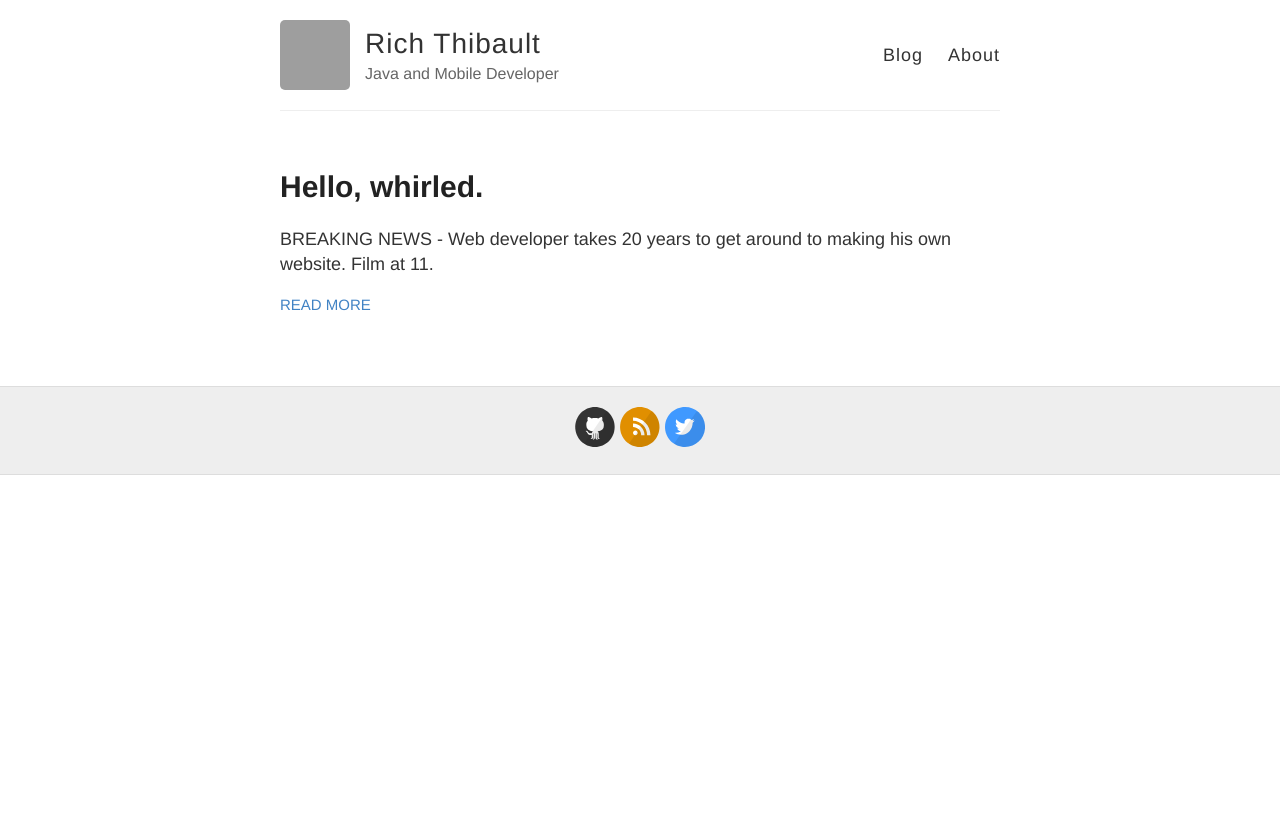
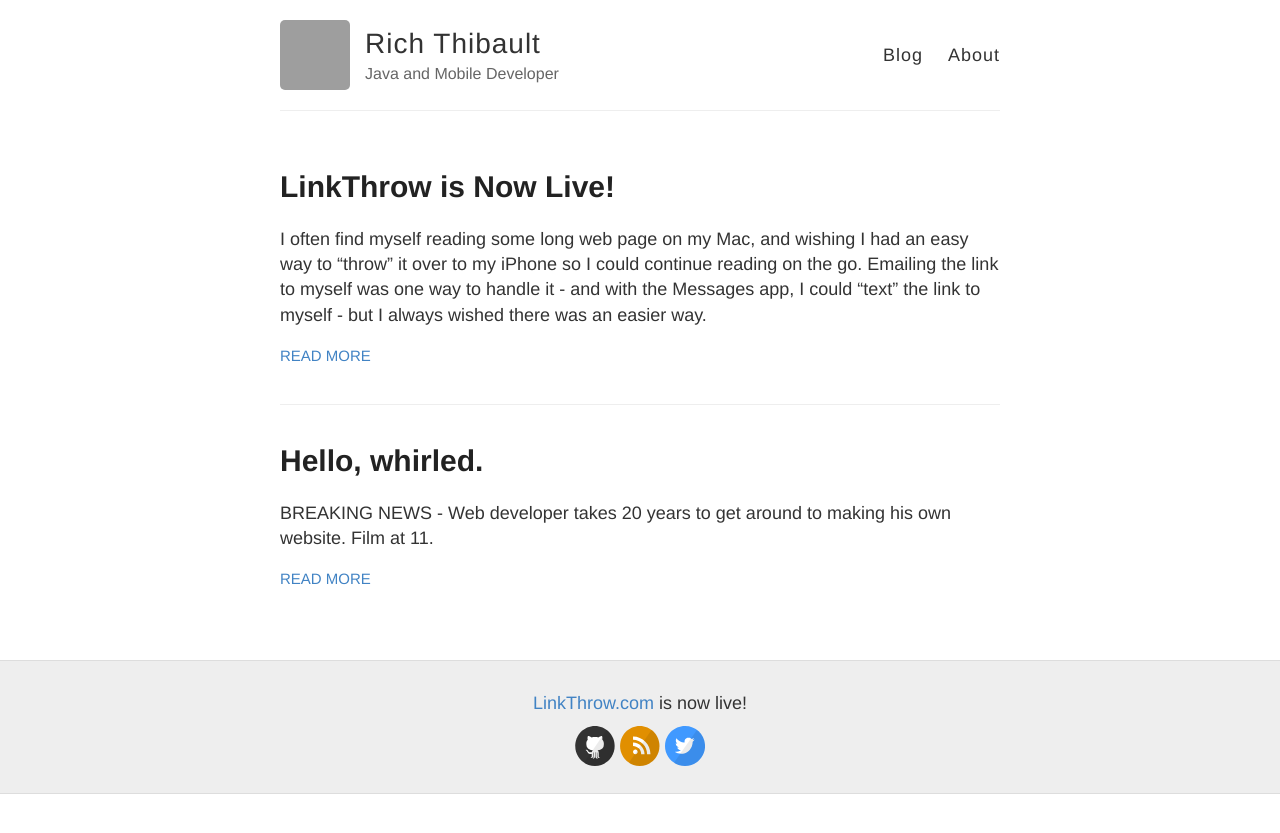
Before and after one commit to richthibault/richthibault.github.io, a Jekyll site: the page built from index.html, in a window 1280 px wide. Shown: the top 833 px of the page. Built offline with Jekyll 4.4.1, drawn with Linux system fonts in a browser that asks for light colours; grey boxes are pictures that could not be loaded.

Commit message:
linkthrow post

```diff
--- a/_layouts/default.html
+++ b/_layouts/default.html
@@ -11,6 +11,7 @@
 
     <link rel="stylesheet" type="text/css" href="{{ site.baseurl }}/style.css" />
     <link rel="alternate" type="application/rss+xml" title="{{ site.name }} - {{ site.description }}" href="{{ site.baseurl }}/feed.xml" />
+    <link rel="icon" href="{{ site.avatar }}" type="image/x-icon" />
 
     <!-- Created with Jekyll Now - http://github.com/barryclark/jekyll-now -->
   </head>
@@ -41,6 +42,9 @@
     <div class="wrapper-footer">
       <div class="container">
         <footer class="footer">
+          <div style="margin:10px">
+          <a href="http://www.linkthrow.com" target="_blank">LinkThrow.com</a> is now live!
+          </div>
           {% include svg-icons.html %}
         </footer>
       </div>
--- /dev/null
+++ b/_posts/2016-8-28-LinkThrow-is-now-live.md
@@ -0,0 +1,30 @@
+---
+layout: post
+title: LinkThrow is Now Live!
+---
+
+I often find myself reading some long web page on my Mac, and wishing I had an easy way to
+"throw" it over to my iPhone so I could continue reading on the go. Emailing the link to
+myself was one way to handle it - and with the Messages app, I could "text" the link to myself - but I always wished there was an easier way.
+
+Apple's Handoff functionality is great, but you have to be using Safari - and, well, I prefer Google Chrome.
+
+So when I saw the linkthrow.com domain was available, I snatched it up!  And then...sat on it for three years without doing anything.  But I finally set aside a couple weekends to work on it, and the site is now live: [LinkThrow.com](http://www.linkthrow.com)
+
+It only works with Chrome and iOS right now, but I'll probably build an Android app and some more browser extensions if there's any demand.
+
+### How it works
+
+It's pretty straightforward:
+
+* Install the extension for Chrome.
+
+* Install the mobile app on your iPhone or iPad - be sure to choose Yes when asked if you want to receive push notifications.  It won't work otherwise.
+
+* The mobile app will give you a six-character code - enter that code in the browser extension and you can start throwing links.  Throwing a link to the phone sends a push notification, and sliding to open the push notification launches the page in mobile Safari.
+
+### What I learned
+
+This was also a learning exercise for me.  I hadn't had much opportunity to play around with MongoDB, so I'm using that for the back end.  Spring Data made it very simple to integrate with the app.  I did find Mongo's security a bit confusing - I somehow ended locking myself out of my own database!  I finally decided to leave "auth" disabled and just limit access using Amazon's VPC permissions.  Easy enough to just tunnel in if I need to.
+
+I also had never done a Chrome extension before, so that was a first.  It's basically just a block of HTML with some Javascript to handle the Ajax calls.  What's nice is once I add my iPhone on one Mac, I can throw to it from all my Macs, since extensions are tied to your Google account and shared across all devices.
```
Also changed, not shown: 6 other files.
